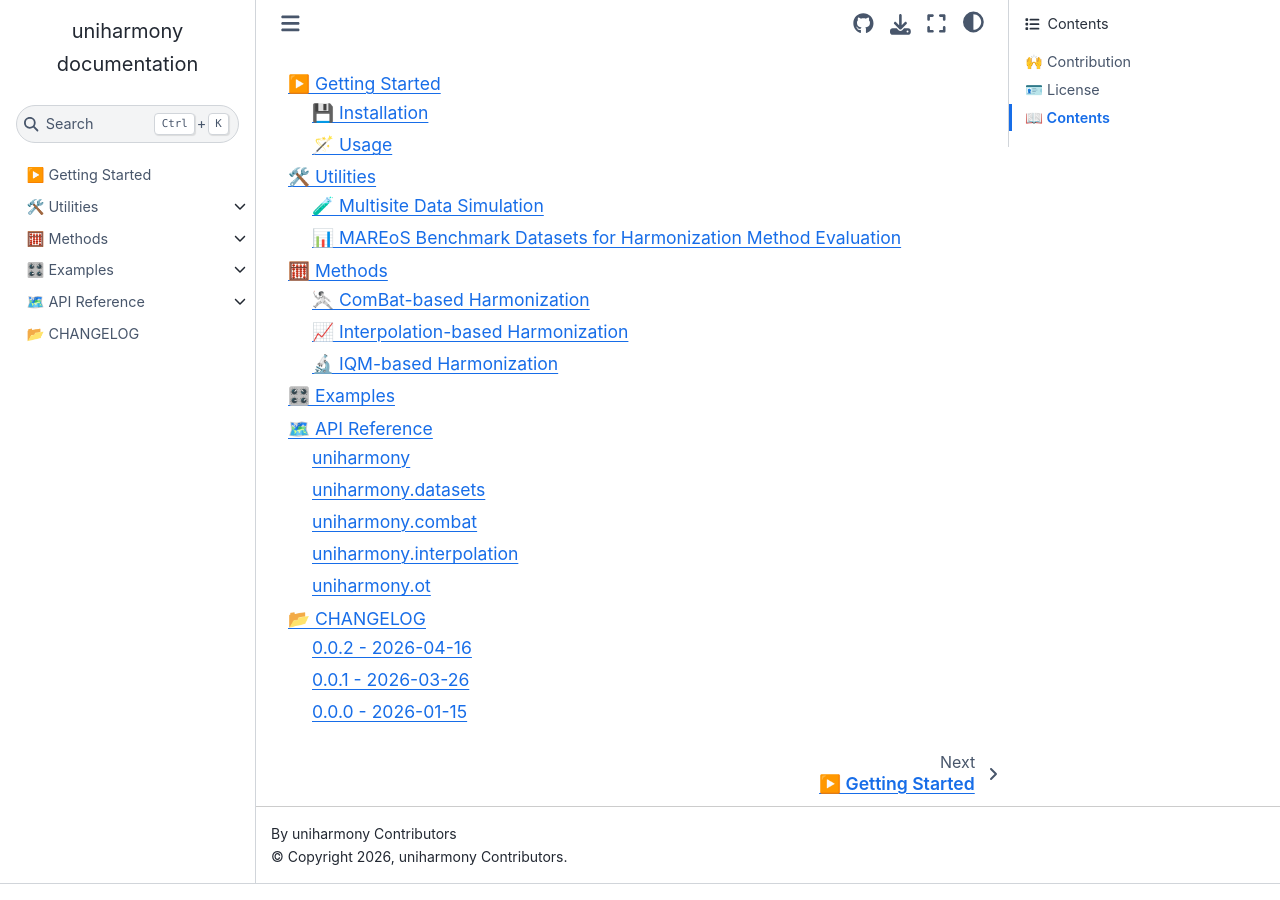
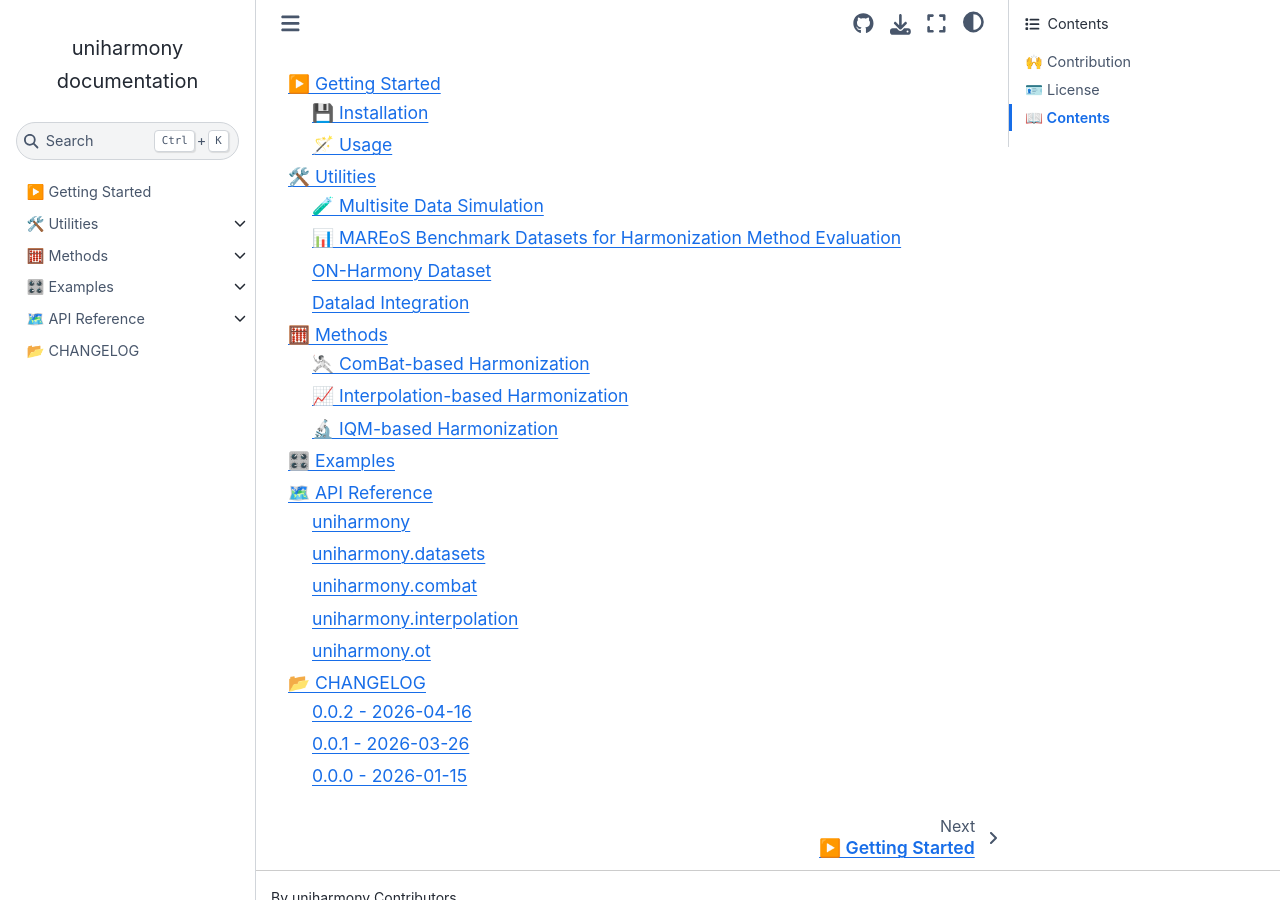
Before and after one commit to N-Nieto/UniHarmony, a Sphinx documentation site: the page built from docs/index.md, in a window 1280 px wide and 900 px high, scrolled down 690 px. Built offline with Sphinx 7.4.7 and the Sphinx Book theme 1.1.4, drawn with Linux system fonts in a browser that asks for light colours; the version number could not be read and is left out.

Commit message:
docs: add links to new utilities

````diff
--- a/docs/utilities/index.md
+++ b/docs/utilities/index.md
@@ -3,4 +3,6 @@
 ```{toctree}
 simulate_multisite_data
 load_mareos_datasets
+load_onharmony_dataset
+datalad_integration
 ```
````
